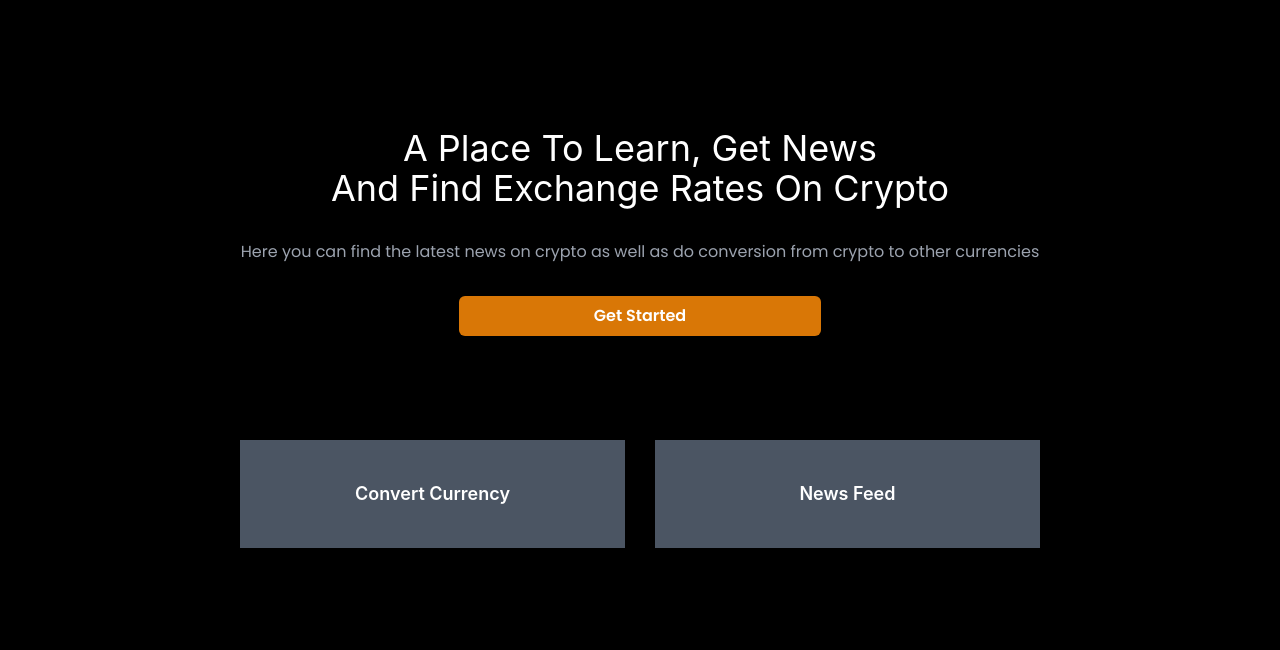
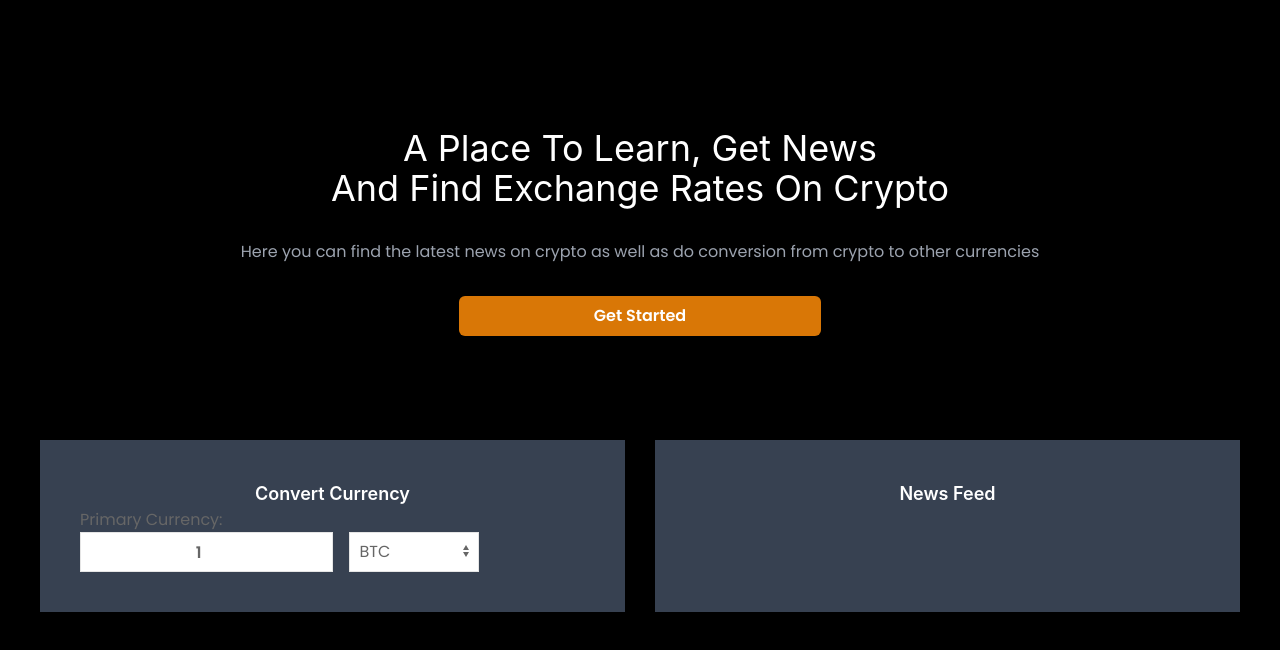
Before and after one commit to JaySwithin/crypto-web, a React (Create React App) app: page / in a window 1280 px wide. Shown: the top 650 px of the page. Built offline with nearby package versions, Linux system fonts and the light colour scheme; the HTML template or start-up script is replaced by a standard one.

Commit message:
Minor progress

```diff
--- a/src/components/Display.js
+++ b/src/components/Display.js
@@ -74,16 +74,35 @@ function Display() {
 
     <div className="uk-container uk-margin-bottom">
       <div className="uk-card-first-push-up uk-margin-negative-top">
-        <div className="uk-width-2-3@l uk-width-1-1@s uk-width-1-1@m uk-margin-auto">
+        <div className="uk-width-1-1@s uk-width-1-1@m uk-margin-auto">
           <div className="uk-grid uk-grid-medium uk-grid-match uk-child-width-1-1@s uk-child-width-1-2@m uk-child-width-1-2@l">
             <div uk-scrollspy="cls: uk-animation-slide-left; repeat: true">
-              <div class="uk-card uk-card-body uk-card-padding-responsive uk-card-default mt-2 bg-gray-600">
+              <div class="uk-card uk-card-body uk-card-padding-responsive uk-card-default mt-2 bg-gray-700">
                   <h3 class="text-center text-lg font-semibold text-white">Convert Currency</h3>
+                  <p>Primary Currency:</p>
+                  <div className="flex space-x-4">
+                    <input className="text-center font-semibold uk-input uk-width-1-2"
+                    type="number"
+                    name="primary-currency"
+                    value={amount}
+                    onChange={(e) => setAmount(e.target.value)}
+                    />
+
+                    <select
+                    value={primaryValue}
+                    name="primary-option"
+                    className="primary-options uk-select uk-form-width-small"
+                    onChange={(e) => setPrimaryValue(e.target.value)}
+                    >
+                    {currencies.map((currency, _index) => (<option key={_index}> {currency} </option>))}
+
+                    </select>
+                  </div>
 
               </div>
             </div>
             <div uk-scrollspy="cls: uk-animation-slide-right; repeat: true">
-              <div class="uk-card uk-card-body uk-card-padding-responsive uk-card-default mt-2 bg-gray-600">
+              <div class="uk-card uk-card-body uk-card-padding-responsive uk-card-default mt-2 bg-gray-700">
                 <h3 class="text-center text-lg font-semibold text-white">News Feed</h3>
 
               </div>
```
